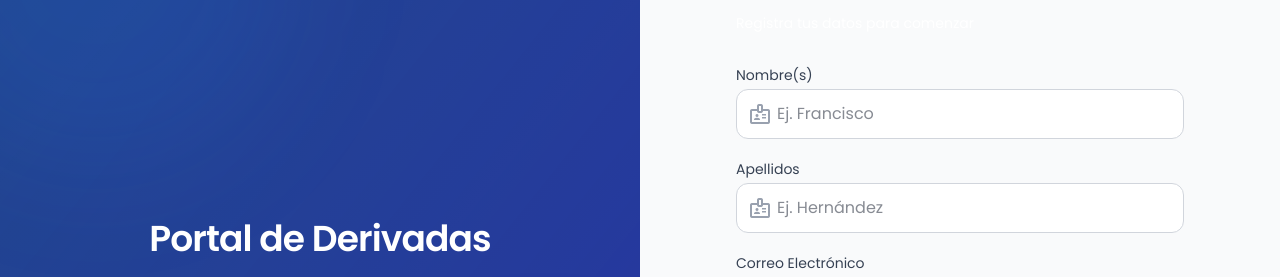
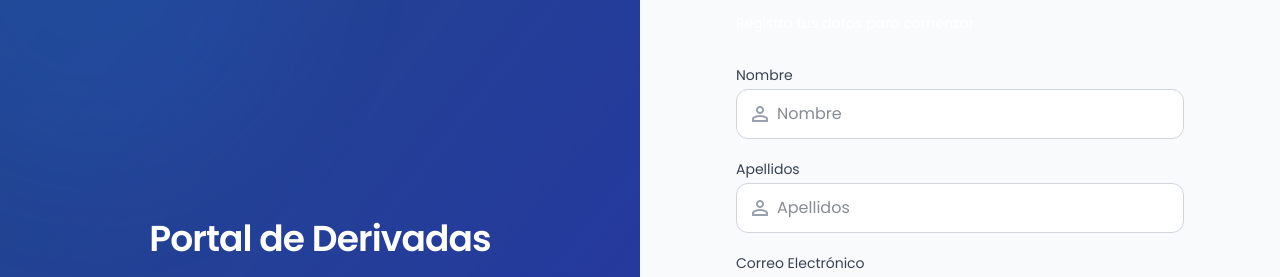
Before and after one commit to SebastianAlcantarr/PROYECTO_INGENIERIA_SOFTWARE_II, a Vue app: page / in a window 1280 px wide. Both pictures are taken after a click on the button "Regístrate aquí". Shown: the part 125-402 px from the top of the page. Built offline with nearby package versions, Linux system fonts and the light colour scheme.

Commit message:
Login Usuario Apellido

```diff
--- a/src/views/Login.vue
+++ b/src/views/Login.vue
@@ -1,13 +1,25 @@
 <template>
-  <div class="min-h-screen flex bg-gray-50 dark:bg-[rgb(16,22,34)] font-display">
+  <div
+    class="min-h-screen flex bg-gray-50 dark:bg-[rgb(16,22,34)] font-display"
+  >
     <!-- Panel Izquierdo (Decorativo) - Sin cambios -->
-    <div class="hidden lg:flex lg:w-1/2 relative overflow-hidden bg-[#244a76] dark:bg-slate-900 items-center justify-center">
-      <div class="absolute inset-0 bg-gradient-to-br from-blue-600/20 to-purple-600/40 mix-blend-overlay"></div>
-      <div class="absolute -top-24 -left-24 w-96 h-96 rounded-full bg-blue-500/10 blur-3xl"></div>
-      <div class="absolute -bottom-24 -right-24 w-96 h-96 rounded-full bg-purple-500/10 blur-3xl"></div>
+    <div
+      class="hidden lg:flex lg:w-1/2 relative overflow-hidden bg-[#244a76] dark:bg-slate-900 items-center justify-center"
+    >
+      <div
+        class="absolute inset-0 bg-gradient-to-br from-blue-600/20 to-purple-600/40 mix-blend-overlay"
+      ></div>
+      <div
+        class="absolute -top-24 -left-24 w-96 h-96 rounded-full bg-blue-500/10 blur-3xl"
+      ></div>
+      <div
+        class="absolute -bottom-24 -right-24 w-96 h-96 rounded-full bg-purple-500/10 blur-3xl"
+      ></div>
 
       <div class="relative z-10 p-12 text-center">
-        <h1 class="text-4xl font-bold text-white mb-4 tracking-tight">Portal de Derivadas</h1>
+        <h1 class="text-4xl font-bold text-white mb-4 tracking-tight">
+          Portal de Derivadas
+        </h1>
         <p class="text-blue-100 text-lg max-w-md mx-auto">
           Ingresa o crea una cuenta para guardar tu progreso.
         </p>
@@ -15,61 +27,94 @@
     </div>
 
     <!-- Panel Derecho (Formulario Funcional) -->
-    <div class="w-full lg:w-1/2 flex flex-col items-center justify-center p-6 sm:p-12 relative">
+    <div
+      class="w-full lg:w-1/2 flex flex-col items-center justify-center p-6 sm:p-12 relative"
+    >
       <div class="w-full max-w-md space-y-8">
         <div class="text-center lg:text-left">
-          <h2 class="text-3xl font-bold tracking-tight text-gray-900 dark:text-white">
-            {{ esRegistro ? 'Crear Cuenta' : 'Iniciar Sesión' }}
+          <h2
+            class="text-3xl font-bold tracking-tight text-gray-900 dark:text-white"
+          >
+            {{ esRegistro ? "Crear Cuenta" : "Iniciar Sesión" }}
           </h2>
           <p class="mt-2 text-sm text-gray-600 dark:text-slate-400">
-            {{ esRegistro ? 'Registra tus datos para comenzar' : 'Ingresa tus credenciales' }}
+            {{
+              esRegistro
+                ? "Registra tus datos para comenzar"
+                : "Ingresa tus credenciales"
+            }}
           </p>
         </div>
 
         <div class="mt-8 space-y-6">
           <div class="space-y-5">
-
-            <!-- CAMPOS NUEVOS: NOMBRE Y APELLIDOS (Solo visibles en Registro) -->
-            <div v-if="esRegistro" class="space-y-5 animate-fade-in">
-              <div>
-                <label class="block text-sm font-medium text-gray-700 dark:text-slate-300 mb-1">Nombre(s)</label>
+            <div v-if="esRegistro">
+              <label
+                class="block text-sm font-medium text-gray-700 dark:text-slate-300 mb-1"
+                >Nombre </label
+              >
               <div class="relative">
-                  <div class="absolute inset-y-0 left-0 pl-3 flex items-center pointer-events-none">
-                    <span class="material-symbols-outlined text-gray-400 text-xl">badge</span>
+                <div
+                  class="absolute inset-y-0 left-0 pl-3 flex items-center pointer-events-none"
+                >
+                  <span class="material-symbols-outlined text-gray-400 text-xl"
+                    >person</span
+                  >
                 </div>
+                <!-- v-model conectado a variable 'email' -->
                 <input
                   v-model="nombre"
-                      type="text"
+                  type="email"
+                  required
                   class="block w-full pl-10 pr-3 py-3 border border-gray-300 dark:border-slate-600 rounded-xl bg-white dark:bg-slate-800/50 text-gray-900 dark:text-white focus:ring-2 focus:ring-blue-500"
-                      placeholder="Ej. Francisco"
+                  placeholder="Nombre"
                 />
               </div>
+
             </div>
 
-              <div>
-                <label class="block text-sm font-medium text-gray-700 dark:text-slate-300 mb-1">Apellidos</label>
+              <div v-if="esRegistro">
+              <label
+                class="block text-sm font-medium text-gray-700 dark:text-slate-300 mb-1"
+                >Apellidos</label
+              >
               <div class="relative">
-                  <div class="absolute inset-y-0 left-0 pl-3 flex items-center pointer-events-none">
-                    <span class="material-symbols-outlined text-gray-400 text-xl">badge</span>
+                <div
+                  class="absolute inset-y-0 left-0 pl-3 flex items-center pointer-events-none"
+                >
+                  <span class="material-symbols-outlined text-gray-400 text-xl"
+                    >person</span
+                  >
                 </div>
+                <!-- v-model conectado a variable 'email' -->
                 <input
-                      v-model="apellidos"
-                      type="text"
+                  v-model="apellido"
+                  type="email"
+                  required
                   class="block w-full pl-10 pr-3 py-3 border border-gray-300 dark:border-slate-600 rounded-xl bg-white dark:bg-slate-800/50 text-gray-900 dark:text-white focus:ring-2 focus:ring-blue-500"
-                      placeholder="Ej. Hernández"
+                  placeholder="Apellidos "
                 />
               </div>
+
             </div>
-            </div>
-            <!-- FIN CAMPOS NUEVOS -->
+
+
 
             <!-- Email Input -->
             <div>
-              <label class="block text-sm font-medium text-gray-700 dark:text-slate-300 mb-1">Correo Electrónico</label>
+              <label
+                class="block text-sm font-medium text-gray-700 dark:text-slate-300 mb-1"
+                >Correo Electrónico</label
+              >
               <div class="relative">
-                <div class="absolute inset-y-0 left-0 pl-3 flex items-center pointer-events-none">
-                  <span class="material-symbols-outlined text-gray-400 text-xl">person</span>
+                <div
+                  class="absolute inset-y-0 left-0 pl-3 flex items-center pointer-events-none"
+                >
+                  <span class="material-symbols-outlined text-gray-400 text-xl"
+                    >person</span
+                  >
                 </div>
+                <!-- v-model conectado a variable 'email' -->
                 <input
                   v-model="email"
                   type="email"
@@ -82,11 +127,19 @@
 
             <!-- Password Input -->
             <div>
-              <label class="block text-sm font-medium text-gray-700 dark:text-slate-300 mb-1">Contraseña</label>
+              <label
+                class="block text-sm font-medium text-gray-700 dark:text-slate-300 mb-1"
+                >Contraseña</label
+              >
               <div class="relative">
-                <div class="absolute inset-y-0 left-0 pl-3 flex items-center pointer-events-none">
-                  <span class="material-symbols-outlined text-gray-400 text-xl">lock</span>
+                <div
+                  class="absolute inset-y-0 left-0 pl-3 flex items-center pointer-events-none"
+                >
+                  <span class="material-symbols-outlined text-gray-400 text-xl"
+                    >lock</span
+                  >
                 </div>
+                <!-- v-model conectado a variable 'password' -->
                 <input
                   v-model="password"
                   :type="mostrarContrasena ? 'text' : 'password'"
@@ -94,6 +147,7 @@
                   class="block w-full pl-10 pr-10 py-3 border border-gray-300 dark:border-slate-600 rounded-xl bg-white dark:bg-slate-800/50 text-gray-900 dark:text-white focus:ring-2 focus:ring-blue-500"
                   placeholder="••••••••"
                 />
+
                 <button
                   @click="mostrarContrasena = !mostrarContrasena"
                   type="button"
@@ -108,7 +162,14 @@
           </div>
 
           <!-- Mensajes de Error/Éxito -->
-          <div v-if="mensaje" :class="`p-3 rounded-lg text-sm text-center font-medium ${tipoMensaje === 'error' ? 'bg-red-100 text-red-700' : 'bg-green-100 text-green-700'}`">
+          <div
+            v-if="mensaje"
+            :class="`p-3 rounded-lg text-sm text-center font-medium ${
+              tipoMensaje === 'error'
+                ? 'bg-red-100 text-red-700'
+                : 'bg-green-100 text-green-700'
+            }`"
+          >
             {{ mensaje }}
           </div>
 
@@ -118,18 +179,30 @@
               @click="procesarFormulario"
               class="w-full flex justify-center py-3.5 px-4 rounded-xl shadow-sm text-sm font-semibold text-white bg-blue-600 hover:bg-blue-700 transition-all duration-200"
             >
-              {{ esRegistro ? 'Registrarse' : 'Entrar' }}
+              {{ esRegistro ? "Registrarse" : "Entrar" }}
             </button>
 
             <div class="relative py-2">
-              <div class="absolute inset-0 flex items-center"><div class="w-full border-t border-gray-300 dark:border-slate-700"></div></div>
-              <div class="relative flex justify-center text-sm"><span class="px-2 bg-gray-50 dark:bg-[rgb(16,22,34)] text-gray-500">O</span></div>
+              <div class="absolute inset-0 flex items-center">
+                <div
+                  class="w-full border-t border-gray-300 dark:border-slate-700"
+                ></div>
+              </div>
+              <div class="relative flex justify-center text-sm">
+                <span
+                  class="px-2 bg-gray-50 dark:bg-[rgb(16,22,34)] text-gray-500"
+                  >O</span
+                >
+              </div>
             </div>
 
             <p class="text-center text-sm text-gray-600 dark:text-slate-400">
-              {{ esRegistro ? '¿Ya tienes cuenta?' : '¿No tienes cuenta?' }}
-              <button @click="cambiarModo" class="font-semibold text-blue-600 hover:text-blue-500 ml-1">
-                {{ esRegistro ? 'Inicia Sesión' : 'Regístrate aquí' }}
+              {{ esRegistro ? "¿Ya tienes cuenta?" : "¿No tienes cuenta?" }}
+              <button
+                @click="cambiarModo"
+                class="font-semibold text-blue-600 hover:text-blue-500 ml-1"
+              >
+                {{ esRegistro ? "Inicia Sesión" : "Regístrate aquí" }}
               </button>
             </p>
           </div>
@@ -141,106 +214,83 @@
 
 <script setup>
 import { ref } from "vue";
-import { useRouter } from 'vue-router';
+import { useRouter } from "vue-router";
 
 const router = useRouter();
 
 // Variables del formulario
 const email = ref("");
 const password = ref("");
-const nombre = ref("");     // <-- NUEVA VARIABLE
-const apellidos = ref("");  // <-- NUEVA VARIABLE
+const nombre = ref("");
+const apellido=ref("")
 const mostrarContrasena = ref(false);
 
 // Estado de la App
-const esRegistro = ref(false);
+const esRegistro = ref(false); // false = Login, true = Registro
 const mensaje = ref("");
-const tipoMensaje = ref("");
+const tipoMensaje = ref(""); // 'error' o 'exito'
 
 function cambiarModo() {
   esRegistro.value = !esRegistro.value;
-  mensaje.value = "";
-  if (!esRegistro.value) {
-    nombre.value = "";
-    apellidos.value = "";
-  }
+  mensaje.value = ""; // Limpiar mensajes al cambiar
 }
 
-
-function capitalizarTexto(texto) {
-  if (!texto) return "";
-  return texto.toLowerCase().replace(/(?:^|\s|["'([{])+\S/g, match => match.toUpperCase());
-}
-
+// ESTA ES LA FUNCIÓN QUE HABLA CON PYTHON
 async function procesarFormulario() {
   mensaje.value = "Procesando...";
   tipoMensaje.value = "";
 
-  const urlBase = "http://127.0.0.1:8000";
+  // URL de tu backend en Python (El puerto 8000 que ya tienes corriendo)
+  const urlBase = "https://proyecto-ingenieria-software-6ccv.onrender.com";
   const endpoint = esRegistro.value ? "/registrar" : "/login";
-
-
-  const payload = {
-    email: email.value,
-    password: password.value
-  };
-
-  if (esRegistro.value) {
-    payload.nombre = capitalizarTexto(nombre.value);
-    payload.apellidos = capitalizarTexto(apellidos.value);
-  }
 
   try {
     const respuesta = await fetch(`${urlBase}${endpoint}`, {
       method: "POST",
       headers: { "Content-Type": "application/json" },
-      body: JSON.stringify(payload)
+      body: JSON.stringify({
+        email: email.value,
+        password: password.value,
+        nombre: nombre.value,
+        apellidos:apellido.value
+      }),
     });
 
     const datos = await respuesta.json();
 
     if (datos.exito) {
       tipoMensaje.value = "exito";
+      mensaje.value = datos.mensaje;
 
       if (!esRegistro.value) {
-        // --- LOGIN EXITOSO ---
+        // --- CASO LOGIN EXITOSO ---
+        // Guardamos usuario en memoria del navegador
         localStorage.setItem("usuario", datos.usuario);
-        localStorage.setItem("rol", datos.rol);
+        localStorage.setItem("email", email.value);
 
-        if (datos.nombre) localStorage.setItem("nombre", datos.nombre);
-
-        mensaje.value = "Bienvenido, " + (datos.nombre || "Usuario");
-
+        // Redirigimos al Foro 1 después de 1 segundo
         setTimeout(() => {
           router.push("/foro1");
         }, 1000);
-
       } else {
-        // --- REGISTRO EXITOSO ---
-        mensaje.value = "Cuenta creada correctamente. Inicia sesión.";
-        esRegistro.value = false; // Cambiamos a login automáticamente
-        password.value = "";      // Limpiamos pass por seguridad
+        // --- CASO REGISTRO EXITOSO ---
+        // Cambiamos a pantalla de login para que ingrese
+        setTimeout(() => {
+          esRegistro.value = false;
+          mensaje.value = "¡Cuenta creada! Ahora inicia sesión.";
+          password.value = "";
+        }, 1500);
       }
     } else {
+      // Python nos devolvió un error (ej: contraseña mal, usuario ya existe)
       tipoMensaje.value = "error";
       mensaje.value = datos.mensaje;
     }
-
   } catch (error) {
     console.error(error);
     tipoMensaje.value = "error";
-    mensaje.value = "Error conectando con el servidor.";
+    mensaje.value =
+      "Error conectando con el servidor. ¿Está encendido el Python?";
   }
 }
 </script>
-
-<style scoped>
-
-@keyframes fadeIn {
-  from { opacity: 0; transform: translateY(-10px); }
-  to { opacity: 1; transform: translateY(0); }
-}
-.animate-fade-in {
-  animation: fadeIn 0.3s ease-out forwards;
-}
-</style>
```
Lines whose indentation alone changed are shown as unchanged.
